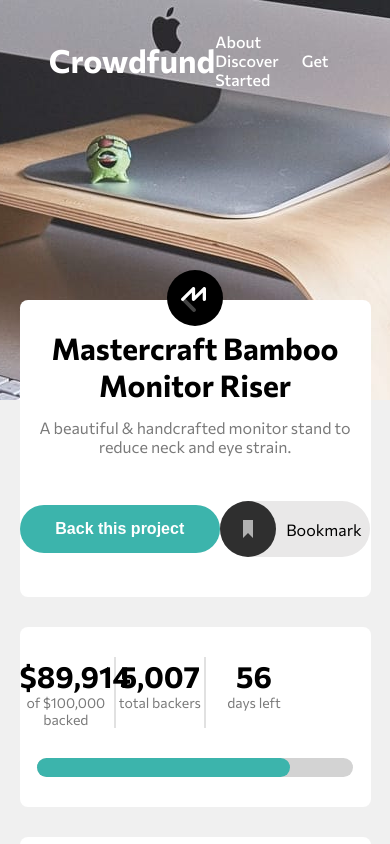
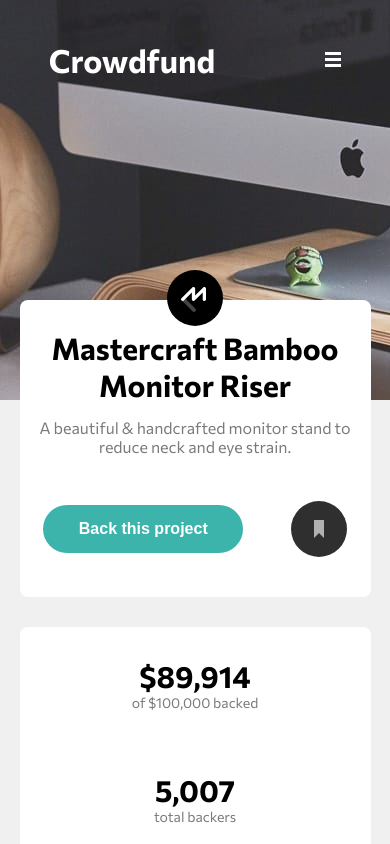
Before and after one commit to Th-Fernandes/crowdfunding, a plain HTML site: page index.html in a window 390 px wide. Shown: the top 844 px of the page. Drawn offline with Linux system fonts and the light colour scheme.

Commit message:
mobile responsive

```diff
--- a/index.css
+++ b/index.css
@@ -12,6 +12,7 @@
     --Moderate-cyan: hsl(176, 50%, 47%);
     --Dark-cyan: hsl(176, 72%, 28%);
     --Dark-gray: hsl(0, 0%, 48%);
+    --Gray-border: 2px solid rgba(0, 0, 0, 0.116);
 }
 
 body {
@@ -63,6 +64,10 @@
     width: 75%;
     height: 30%;
     margin: 0 auto;
+}
+
+nav.mobileNav {
+    display: none;
 }
 
 header nav span{
@@ -144,8 +149,8 @@
 }
 
 .datas .data.amount {
-    border-right: 2px solid rgba(0, 0, 0, 0.116);
-    border-left: 2px solid rgba(0, 0, 0, 0.116);
+    border-right: var(--gray-border);
+    border-left: var(--gray-border);
 }
 
 .progress {
@@ -175,6 +180,8 @@
 .projectDescription > p {
     color: var(--Dark-gray);
     margin-bottom: 2rem;
+    font-weight: 500;
+    line-height: 2;
 }
 
 .packs .available {
@@ -223,8 +230,46 @@
     cursor: initial;
 }
 /* === RESPONSIVE ========================== */
-@media (max-width: 425) {
-    .header-content {
+@media (max-width: 425px) {
+
+    /* === header === */
+    header.mainHeader {
+        background: url('./images/image-hero-mobile.jpg');
+    }
+
+    nav.desktopNav {
+        display: none;
+    }
+
+    nav.mobileNav {
+        display: block;
+    }
+    /* === SECTION PRINCIPAL === */
+    .mainSection .buttons .bookmark {
+        background: #FFF;
+        border-radius: 0;
+        width: auto;
+    }
+
+    .mainSection .buttons .bookmark p {
+        display: none;
+    }
+    /* DATA SECTION === */
+    .datas {
+        margin-right: 0;
+        flex-wrap: wrap;
+    }
+
+    .datas .data {
         width: 100%;
     }
+
+    /* PROJECT SECTION === */
+    .packs .available .select {
+        display: block;
+    }
+
+    .packs .available .select .wave {
+        margin-bottom: 2.5rem;
+    }
 }
--- a/index.html
+++ b/index.html
@@ -22,10 +22,14 @@
       <div class="header-content">
         <h1>Crowdfund</h1>
 
-    <nav>
+    <nav class="desktopNav">
       <span>About</span>
       <span>Discover</span>
       <span>Get Started</span>
+    </nav >
+
+    <nav class="mobileNav">
+      <img src="./images/icon-hamburger.svg" alt="">
     </nav>
       </div>
     </div>
```
